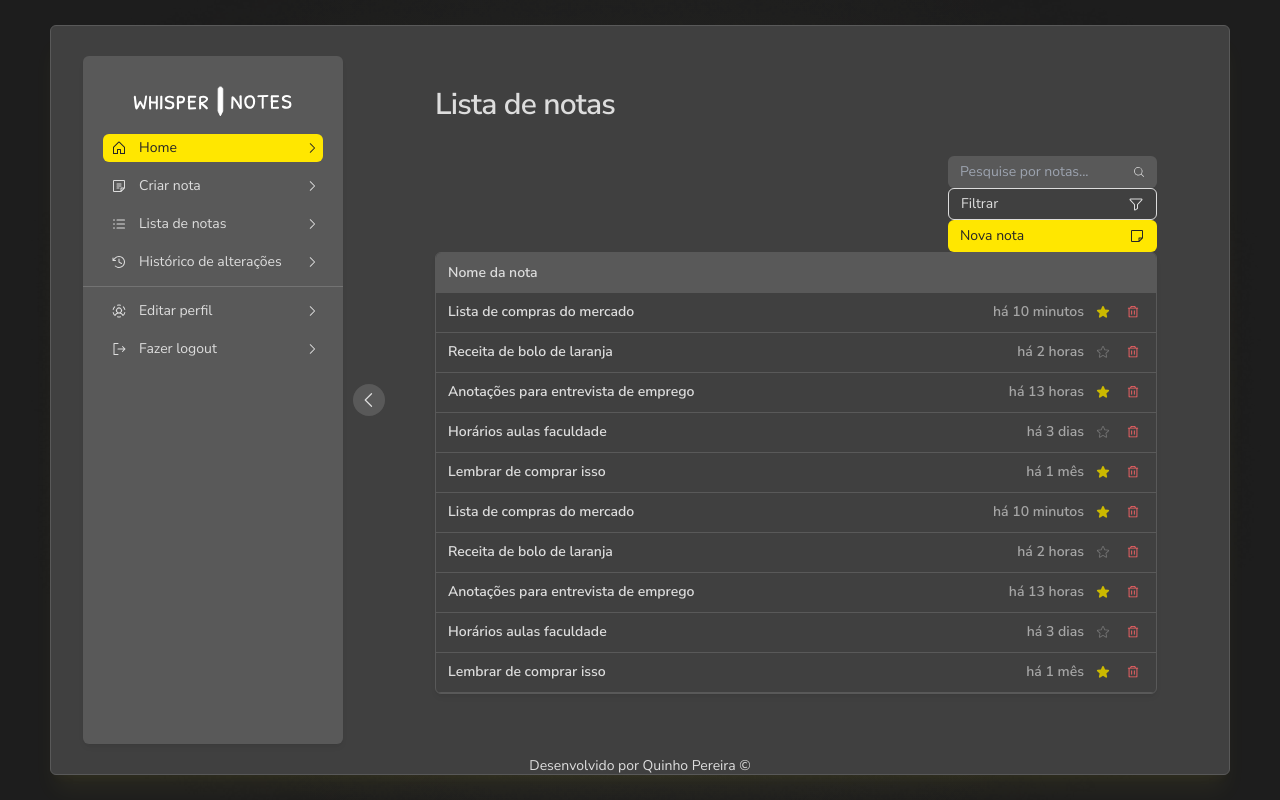
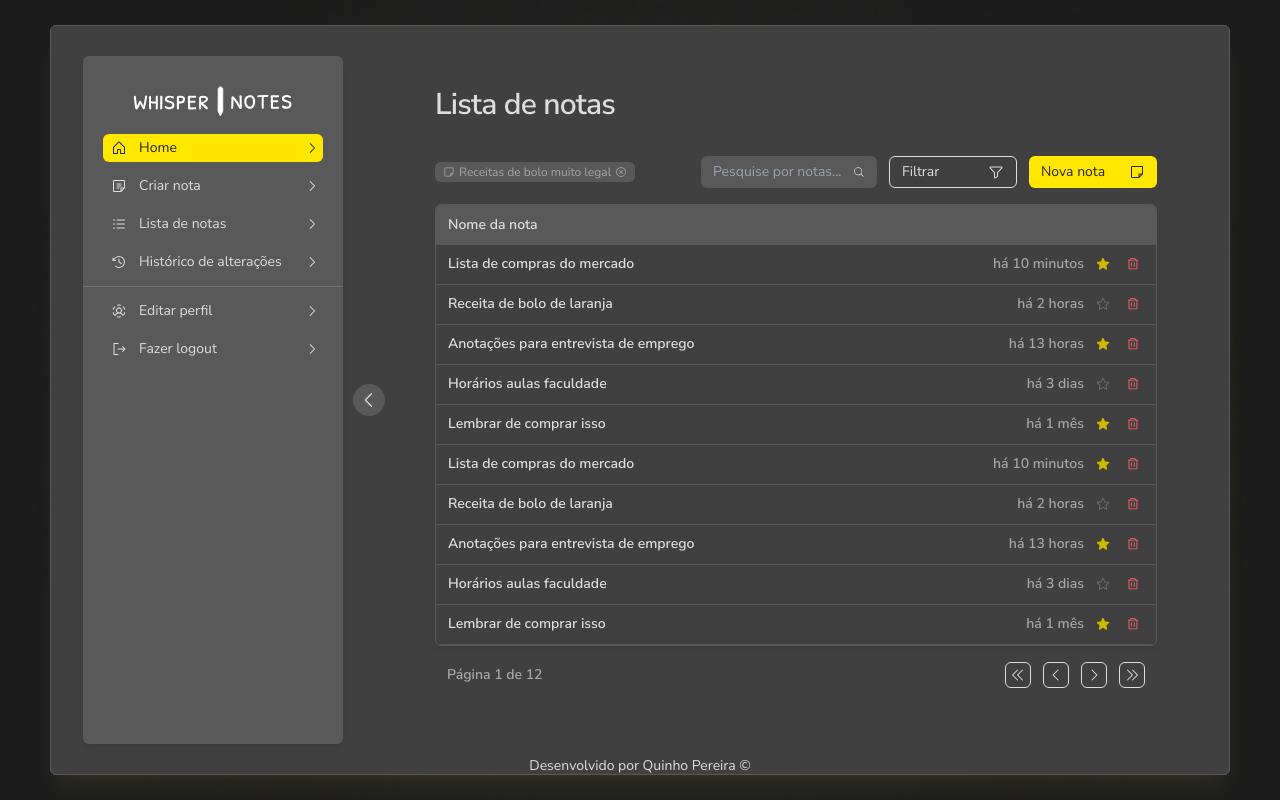
Before and after one commit to euhenriqueferreira/whisper-notes, a Next.js app: page /notes-list in a window 1280 px wide. Built offline with nearby package versions, Linux system fonts and the light colour scheme.

Commit message:
Notes List Page Structure finalized

```diff
--- a/src/app/(public)/Home/page.tsx
+++ b/src/app/(public)/Home/page.tsx
@@ -172,17 +172,17 @@ export default function Home() {
 						Ações
 					</h2>
 					<div className="w-full flex flex-col justify-between gap-1 py-4 px-3 flex-1 rounded-md border border-gray-700 shadow-md shadow-black/5">
-						<NavLinkRoot variant="big">
+						<NavLinkRoot href="/note" variant="big">
 							<Note size={16} className="min-w-6" />
 							<NavLinkText>Criar nota</NavLinkText>
 							<CaretRight size={14} />
 						</NavLinkRoot>
-						<NavLinkRoot variant="big">
+						<NavLinkRoot href="/notes-list" variant="big">
 							<ListDashes size={16} className="min-w-6" />
 							<NavLinkText>Lista de notas</NavLinkText>
 							<CaretRight size={14} />
 						</NavLinkRoot>
-						<NavLinkRoot variant="big">
+						<NavLinkRoot href="" variant="big">
 							<ClockCounterClockwise
 								size={16}
 								className="min-w-6"
@@ -190,7 +190,7 @@ export default function Home() {
 							<NavLinkText>Histórico de alterações</NavLinkText>
 							<CaretRight size={14} />
 						</NavLinkRoot>
-						<NavLinkRoot variant="big">
+						<NavLinkRoot href="" variant="big">
 							<UserCircleDashed size={16} className="min-w-6" />
 							<NavLinkText>Editar perfil</NavLinkText>
 							<CaretRight size={14} />
--- a/src/app/(public)/components/NavLink/NavLinkRoot.tsx
+++ b/src/app/(public)/components/NavLink/NavLinkRoot.tsx
@@ -5,16 +5,18 @@ interface NavLinkRootProps {
 	children: React.ReactNode;
 	variant?: "big" | "normal";
 	active?: boolean;
+	href: string;
 }
 
 export default function NavLinkRoot({
 	children,
 	variant = "normal",
 	active,
+	href,
 }: NavLinkRootProps) {
 	return (
 		<Link
-			href=""
+			href={href}
 			className={`
         ${
 			variant === "normal" &&
--- a/src/app/(public)/components/Sidebar.tsx
+++ b/src/app/(public)/components/Sidebar.tsx
@@ -78,25 +78,25 @@ export default function Sidebar() {
 							}}
 							transition={{ duration: 0.25, ease: "easeInOut" }}
 						>
-							<NavLinkRoot active={true}>
+							<NavLinkRoot href="/home" active={true}>
 								<House size={16} className="min-w-6" />
 								<NavLinkText active={true}>Home</NavLinkText>
 								<CaretRight size={14} />
 							</NavLinkRoot>
 
-							<NavLinkRoot>
+							<NavLinkRoot href="/note">
 								<Note size={16} className="min-w-6" />
 								<NavLinkText>Criar nota</NavLinkText>
 								<CaretRight size={14} />
 							</NavLinkRoot>
 
-							<NavLinkRoot>
+							<NavLinkRoot href="/notes-list">
 								<ListDashes size={16} className="min-w-6" />
 								<NavLinkText>Lista de notas</NavLinkText>
 								<CaretRight size={14} />
 							</NavLinkRoot>
 
-							<NavLinkRoot>
+							<NavLinkRoot href="">
 								<ClockCounterClockwise
 									size={16}
 									className="min-w-6"
@@ -124,7 +124,7 @@ export default function Sidebar() {
 							}}
 							transition={{ duration: 0.25, ease: "easeInOut" }}
 						>
-							<NavLinkRoot>
+							<NavLinkRoot href="">
 								<UserCircleDashed
 									size={16}
 									className="min-w-6"
@@ -133,7 +133,7 @@ export default function Sidebar() {
 								<CaretRight size={14} />
 							</NavLinkRoot>
 
-							<NavLinkRoot>
+							<NavLinkRoot href="">
 								<SignOut size={16} className="min-w-6" />
 								<NavLinkText>Fazer logout</NavLinkText>
 								<CaretRight size={14} />
--- a/src/app/(public)/notes-list/page.tsx
+++ b/src/app/(public)/notes-list/page.tsx
@@ -4,11 +4,16 @@ import { TextInput } from "@/app/components/textInput/TextInput";
 import { TextInputBox } from "@/app/components/textInput/TextInputBox";
 import { TextInputRoot } from "@/app/components/textInput/TextInputRoot";
 import {
+	CaretDoubleLeft,
+	CaretDoubleRight,
+	CaretLeft,
+	CaretRight,
 	Funnel,
 	MagnifyingGlass,
 	NoteBlank,
 	Star,
 	Trash,
+	XCircle,
 } from "@phosphor-icons/react/dist/ssr";
 
 export default function Note() {
@@ -18,10 +23,19 @@ export default function Note() {
 				Lista de notas
 			</h1>
 
-			<section>
+			<section className="flex flex-col gap-4">
 				<div className="flex items-center justify-between">
-					<div></div>
-					<div>
+					<div className="flex gap-2">
+						<div className="bg-gray-700 text-gray-500 rounded-md text-xs font-normal flex items-center gap-1 p-0.5 px-2 max-w-52 cursor-pointer">
+							<NoteBlank size={12} />
+							<span className="flex-1 text-left whitespace-nowrap overflow-hidden text-ellipsis">
+								Receitas de bolo muito legal
+							</span>
+							<XCircle size={12} />
+						</div>
+					</div>
+					<div className="flex gap-3 justify-end">
+						<div className="w-44">
 							<TextInputRoot>
 								<TextInputBox height="small">
 									<TextInput
@@ -29,10 +43,11 @@ export default function Note() {
 										placeholder="Pesquise por notas..."
 										height="small"
 									/>
-
 									<MagnifyingGlass size={14} />
 								</TextInputBox>
 							</TextInputRoot>
+						</div>
+						<div className="w-32">
 							<ButtonRoot
 								variant="outline"
 								size="normal"
@@ -41,6 +56,8 @@ export default function Note() {
 								<ButtonText>Filtrar</ButtonText>
 								<Funnel size={16} className="ml-2" />
 							</ButtonRoot>
+						</div>
+						<div className="w-32">
 							<ButtonRoot
 								variant="fill"
 								color="primary"
@@ -49,6 +66,7 @@ export default function Note() {
 								<ButtonText>Nova nota</ButtonText>
 								<NoteBlank size={16} className="ml-2" />
 							</ButtonRoot>
+						</div>
 					</div>
 				</div>
 				<div className="w-full rounded-md overflow-hidden border border-gray-700 shadow-md shadow-black/5">
@@ -282,6 +300,43 @@ export default function Note() {
 						</div>
 					</div>
 				</div>
+				<div className="flex justify-between w-full px-3">
+					<div>
+						<span className="text-sm font-semibold text-gray-500">
+							Página 1 de 12
+						</span>
+					</div>
+					<div className="flex gap-3">
+						<ButtonRoot
+							color="secondary"
+							size="icon"
+							variant="outline"
+						>
+							<CaretDoubleLeft size={16} />
+						</ButtonRoot>
+						<ButtonRoot
+							color="secondary"
+							size="icon"
+							variant="outline"
+						>
+							<CaretLeft size={16} />
+						</ButtonRoot>
+						<ButtonRoot
+							color="secondary"
+							size="icon"
+							variant="outline"
+						>
+							<CaretRight size={16} />
+						</ButtonRoot>
+						<ButtonRoot
+							color="secondary"
+							size="icon"
+							variant="outline"
+						>
+							<CaretDoubleRight size={16} />
+						</ButtonRoot>
+					</div>
+				</div>
 			</section>
 		</div>
 	);
--- a/src/app/components/button/ButtonRoot.tsx
+++ b/src/app/components/button/ButtonRoot.tsx
@@ -58,7 +58,7 @@ export function ButtonRoot({
         ${
 			variant === "ghost" &&
 			color === "primary" &&
-			"text-yellow-400 bg-transparent hover:bg-yellow-500 hover:text-gray-400"
+			"text-yellow-400 bg-transparent hover:bg-gray-700 hover:text-gray-400"
 		}
         ${
 			variant === "ghost" &&
@@ -68,7 +68,7 @@ export function ButtonRoot({
         ${
 			variant === "ghost" &&
 			color === "danger" &&
-			"text-red-400 bg-transparent hover:bg-red-500 hover:text-gray-400"
+			"text-red-400 bg-transparent hover:bg-gray-700 hover:text-gray-400"
 		}
     `}
 		>
```
Lines whose indentation alone changed are shown as unchanged.
